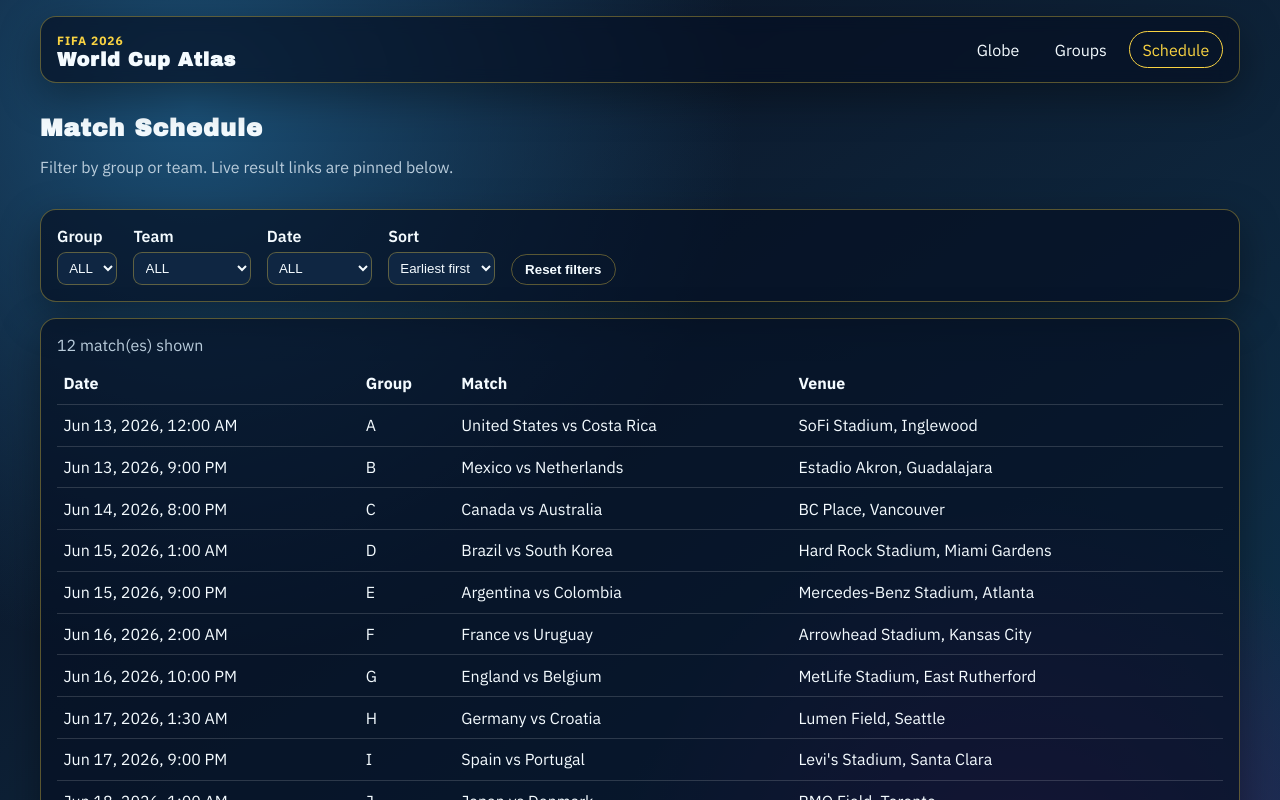
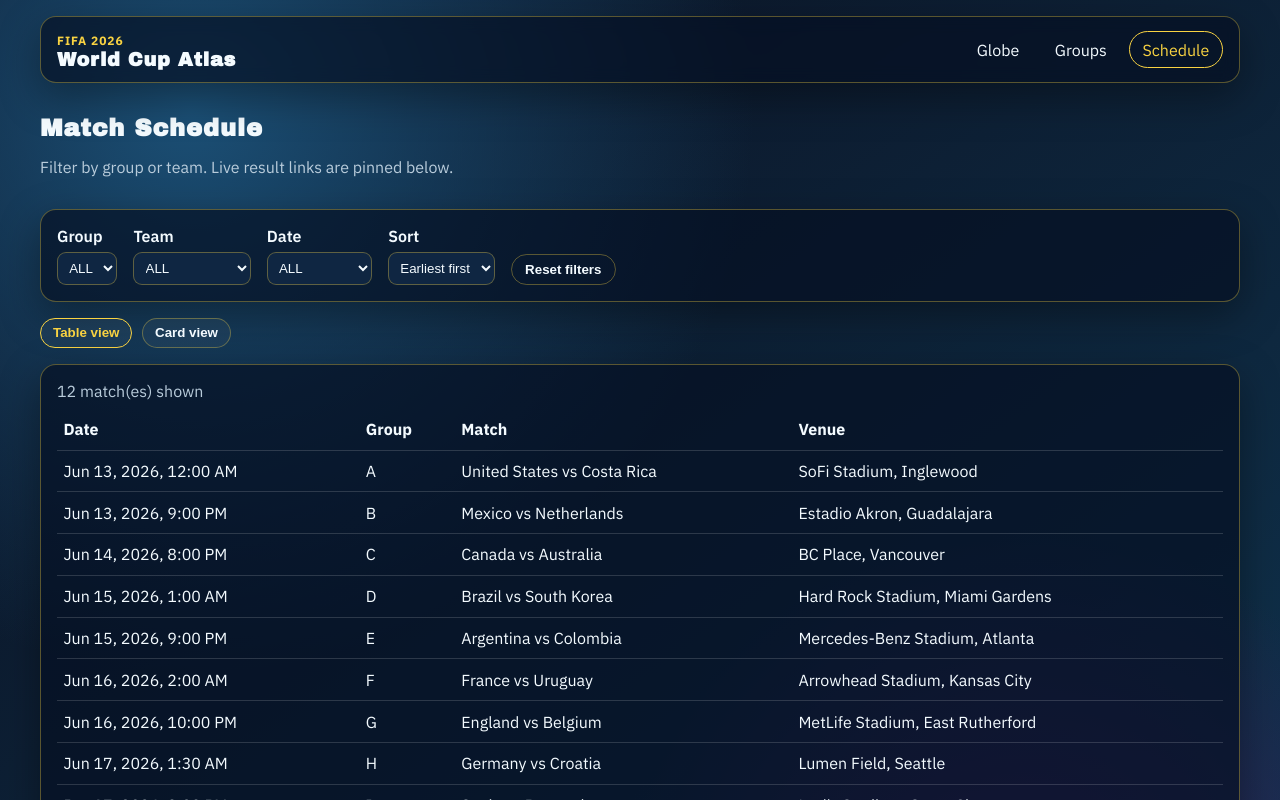
Before and after one commit to mitch-bennett/fifa-world-cup-2026, a React (Vite) app: page /schedule in a window 1280 px wide. Shown: the top 800 px of the page. Built offline with nearby package versions, Linux system fonts and the light colour scheme.

Commit message:
feat: add schedule card view with match cards

```diff
--- /dev/null
+++ b/src/components/MatchCard.jsx
@@ -0,0 +1,26 @@
+function formatDate(value) {
+  return new Date(value).toLocaleString(undefined, {
+    dateStyle: 'medium',
+    timeStyle: 'short',
+  });
+}
+
+export default function MatchCard({ match, teamsByCode }) {
+  const home = teamsByCode[match.home];
+  const away = teamsByCode[match.away];
+
+  return (
+    <article className="card match-card">
+      <p className="summary-meta">Group {match.group}</p>
+      <h3>{formatDate(match.date)}</h3>
+      <p className="match-sides">
+        <strong>{home ? `${home.flag} ${home.name}` : match.home}</strong>
+        <span>vs</span>
+        <strong>{away ? `${away.flag} ${away.name}` : match.away}</strong>
+      </p>
+      <p>
+        {match.venue}, {match.city}
+      </p>
+    </article>
+  );
+}
--- a/src/pages/SchedulePage.jsx
+++ b/src/pages/SchedulePage.jsx
@@ -2,6 +2,7 @@
 import useCountries from '../hooks/useCountries';
 import useSchedule from '../hooks/useSchedule';
 import ScheduleTable from '../components/ScheduleTable';
+import MatchCard from '../components/MatchCard';
 import ScoresLinks from '../components/ScoresLinks';
 
 export default function SchedulePage() {
@@ -12,6 +13,7 @@
   const [teamFilter, setTeamFilter] = useState('ALL');
   const [dateFilter, setDateFilter] = useState('ALL');
   const [sortOrder, setSortOrder] = useState('ASC');
+  const [viewMode, setViewMode] = useState('TABLE');
 
   const groups = useMemo(
     () => ['ALL', ...Array.from(new Set(matches.map((match) => match.group))).sort()],
@@ -100,7 +102,36 @@
         </button>
       </div>
 
-      <ScheduleTable matches={filteredMatches} teamsByCode={byCode} />
+      <div className="view-toggle">
+        <button
+          type="button"
+          className={`team-pill${viewMode === 'TABLE' ? ' active' : ''}`}
+          onClick={() => setViewMode('TABLE')}
+        >
+          Table view
+        </button>
+        <button
+          type="button"
+          className={`team-pill${viewMode === 'CARDS' ? ' active' : ''}`}
+          onClick={() => setViewMode('CARDS')}
+        >
+          Card view
+        </button>
+      </div>
+
+      {viewMode === 'TABLE' ? (
+        <ScheduleTable matches={filteredMatches} teamsByCode={byCode} />
+      ) : filteredMatches.length === 0 ? (
+        <div className="card">
+          <p className="empty">No matches found for the selected filters.</p>
+        </div>
+      ) : (
+        <div className="match-grid">
+          {filteredMatches.map((match) => (
+            <MatchCard key={match.id} match={match} teamsByCode={byCode} />
+          ))}
+        </div>
+      )}
       <ScoresLinks />
     </section>
   );
--- a/src/styles/app.css
+++ b/src/styles/app.css
@@ -265,6 +265,11 @@
   align-items: end;
 }
 
+.view-toggle {
+  display: flex;
+  gap: 0.6rem;
+}
+
 .filters label {
   display: grid;
   gap: 0.35rem;
@@ -300,6 +305,28 @@
 
 .table-meta {
   margin: 0 0 0.5rem;
+}
+
+.match-grid {
+  display: grid;
+  grid-template-columns: repeat(auto-fit, minmax(280px, 1fr));
+  gap: 0.85rem;
+}
+
+.match-card h3 {
+  margin: 0.2rem 0 0.5rem;
+  font-size: 1.1rem;
+}
+
+.match-sides {
+  display: flex;
+  flex-wrap: wrap;
+  gap: 0.5rem;
+  align-items: center;
+}
+
+.match-sides span {
+  color: var(--muted);
 }
 
 table {
```
